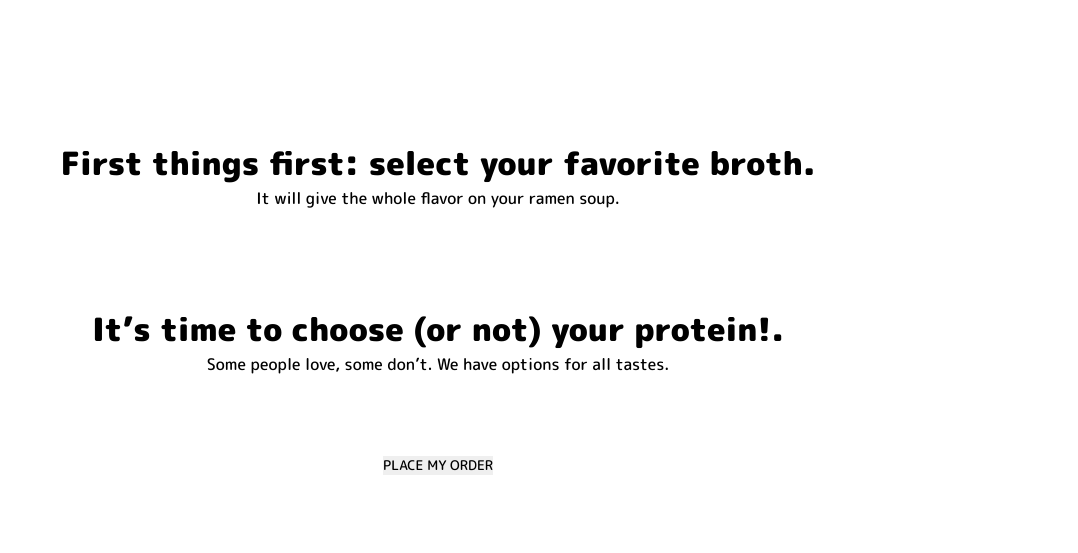
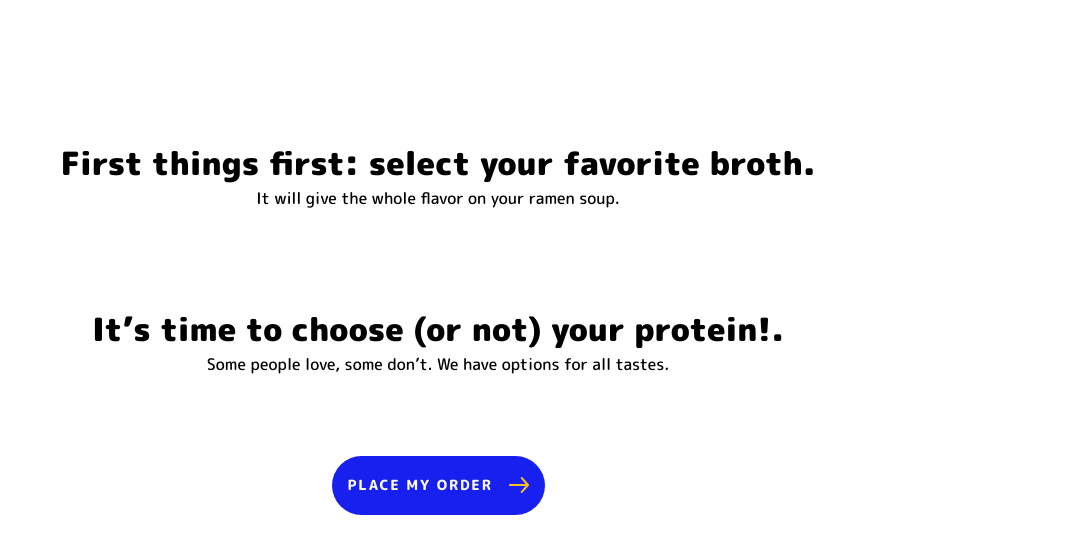
Before and after one commit to NataliaFrancisca/ramengo, a website built with Vite: page index.html in a window 1280 px wide. Shown: the part 743-1296 px from the top of the page, without its empty margins (202-1280 px from the left). Built offline with nearby package versions, Linux system fonts and the light colour scheme; no server answers; files whose address does not match are found by name.

Commit message:
feat: added the buttonDefault mixin style

```diff
--- a/src/sass/pages/_home.scss
+++ b/src/sass/pages/_home.scss
@@ -15,9 +15,9 @@ main#page-home{
     }
 
     & button[type=submit]{
+        @include buttonDefault;
         margin-top: 80px;
     }
-
 
     @media screen and (max-width: 576px){
         margin-top: 40px;
```
